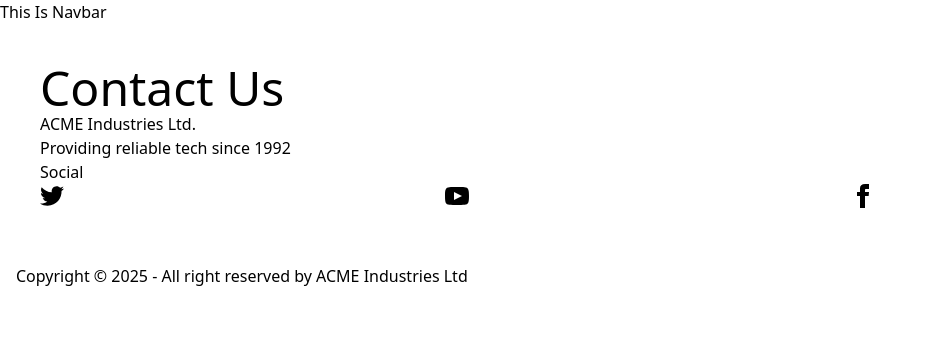
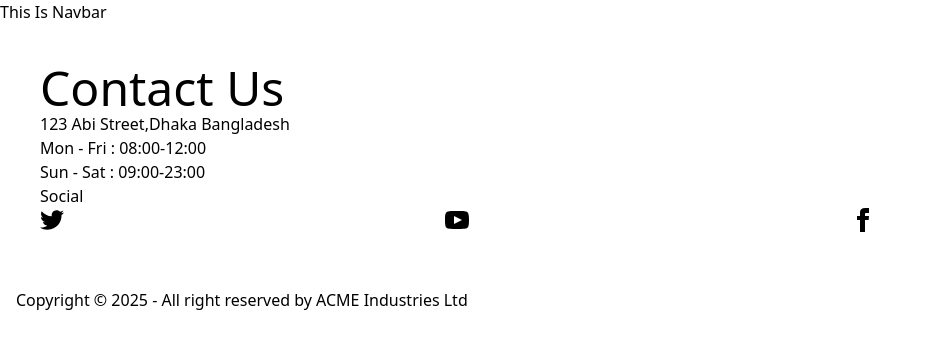
Before and after one commit to MohammadRayhan190720/Restaurent-Projets, a React (Vite) app in the folder Restaurent-Project-Client/: page / in a window 1280 px wide. Shown: the top 348 px of the page, without its empty margins (0-932 px from the left). Built offline with nearby package versions, Linux system fonts and the light colour scheme.

Commit message:
added more info

```diff
--- a/Restaurent-Project-Client/src/Pages/shared/Footer.jsx
+++ b/Restaurent-Project-Client/src/Pages/shared/Footer.jsx
@@ -5,13 +5,11 @@ const Footer = () => {
       <footer className="footer sm:footer-horizontal bg-neutral text-neutral-content p-10">
         <aside>
           <h3 className="text-5xl">Contact Us</h3>
-
-
           <p>
-            ACME Industries Ltd.
-            <br />
-            Providing reliable tech since 1992
+           123 Abi Street,Dhaka Bangladesh
           </p>
+          <p>Mon - Fri : 08:00-12:00</p>
+          <p>Sun - Sat : 09:00-23:00</p>
         </aside>
         <nav>
           <h6 className="footer-title">Social</h6>
```
